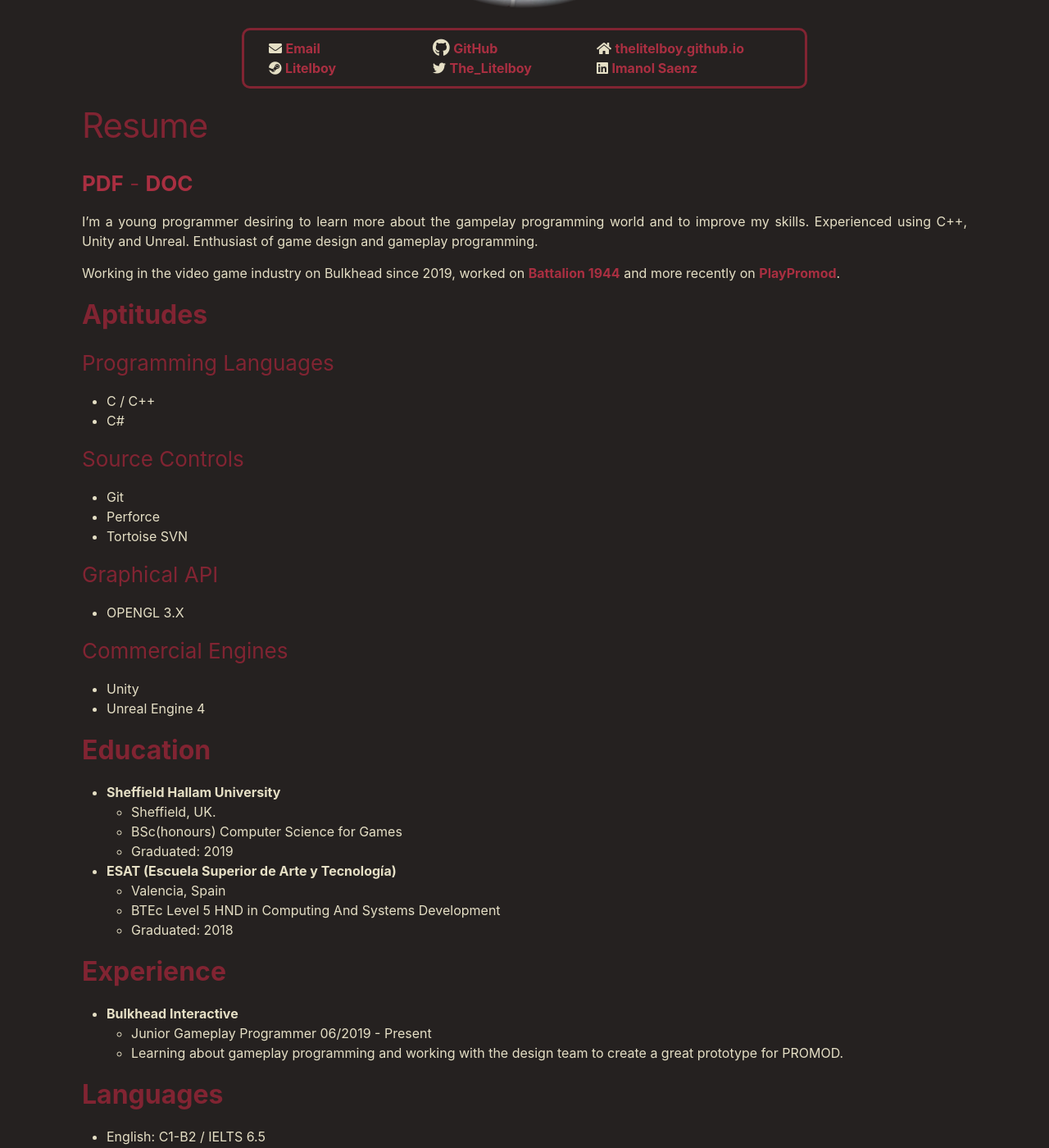
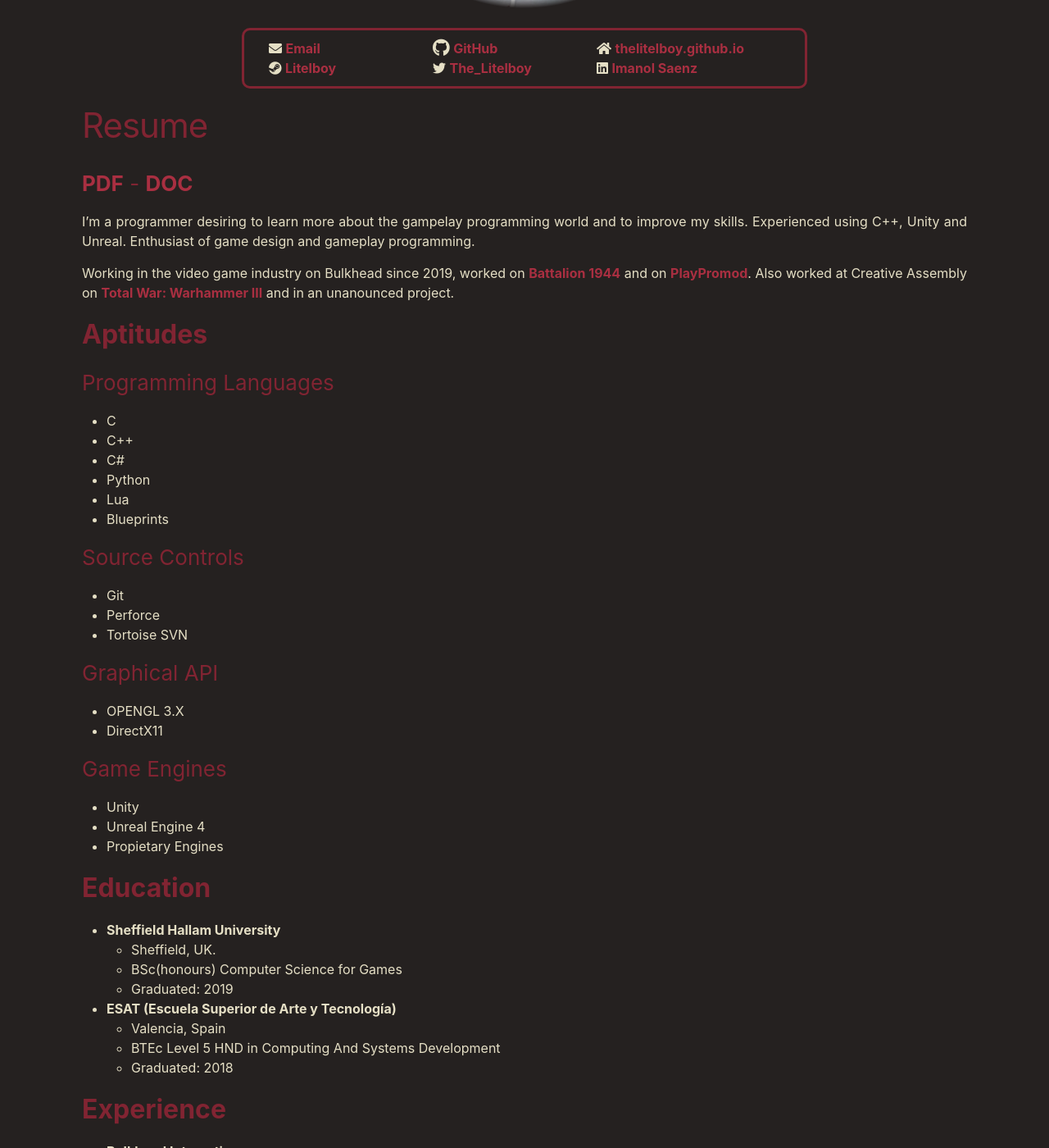
Before and after one commit to thelitelboy/thelitelboy.github.io, a Jekyll site: the page built from Resume.md, in a window 1280 px wide and 1400 px high, scrolled down 382 px. Shown: the whole window at 82% size. Built offline with Jekyll 4.4.1, drawn with Linux system fonts in a browser that asks for light colours; some of the changed text lies outside the part shown.

Commit message:
about and resume changed

```diff
--- a/Resume.md
+++ b/Resume.md
@@ -8,9 +8,9 @@ tag: resume
 <h3><a href="../documents/Resume.pdf" download="">PDF</a> -
 <a href="../documents/Resume.doc" download="">DOC</a></h3>
 
-I’m a young programmer desiring to learn more about the gampelay programming world and to improve my skills. Experienced using C++, Unity and Unreal. Enthusiast of game design and gameplay programming.
+I’m a programmer desiring to learn more about the gampelay programming world and to improve my skills. Experienced using C++, Unity and Unreal. Enthusiast of game design and gameplay programming.
 
-Working in the video game industry on Bulkhead since 2019, worked on [Battalion 1944][Battalion-Link] and more recently on [PlayPromod][Promod-Link].
+Working in the video game industry on Bulkhead since 2019, worked on [Battalion 1944][Battalion-Link] and on [PlayPromod][Promod-Link]. Also worked at Creative Assembly on [Total War: Warhammer III][Warhammer-Link] and in an unanounced project.
 
 ## **Aptitudes**
 
@@ -19,8 +19,12 @@ Working in the video game industry on Bulkhead since 2019, worked on [Battalion
 <div style="display: inline-block;">
   <div style="display: inline-block;">
     <ul>
-      <li>C / C++</li>
+      <li>C</li>
+      <li>C++</li>
       <li>C#</li>
+      <li>Python</li>
+      <li>Lua</li>
+      <li>Blueprints</li>
     </ul>
   </div>
 </div>
@@ -32,10 +36,12 @@ Working in the video game industry on Bulkhead since 2019, worked on [Battalion
 
 ### Graphical API
 * OPENGL 3.X
+* DirectX11
 
-### Commercial Engines
+### Game Engines
 * Unity
 * Unreal Engine 4
+* Propietary Engines
 
 ## **Education**
 
@@ -80,3 +86,4 @@ Working in the video game industry on Bulkhead since 2019, worked on [Battalion
 [ITCHIO-Link]: https://litelboy.itch.io/streetrumble
 [Battalion-Link]: https://twitter.com/PlayBattalion
 [Promod-Link]: https://twitter.com/PlayPromod
+[Warhammer-Link]: https://store.steampowered.com/app/1142710/Total_War_WARHAMMER_III/
```
Also changed, not shown: other parts of Resume.md (+1 -1 lines), about.md (+1 -6 lines).
